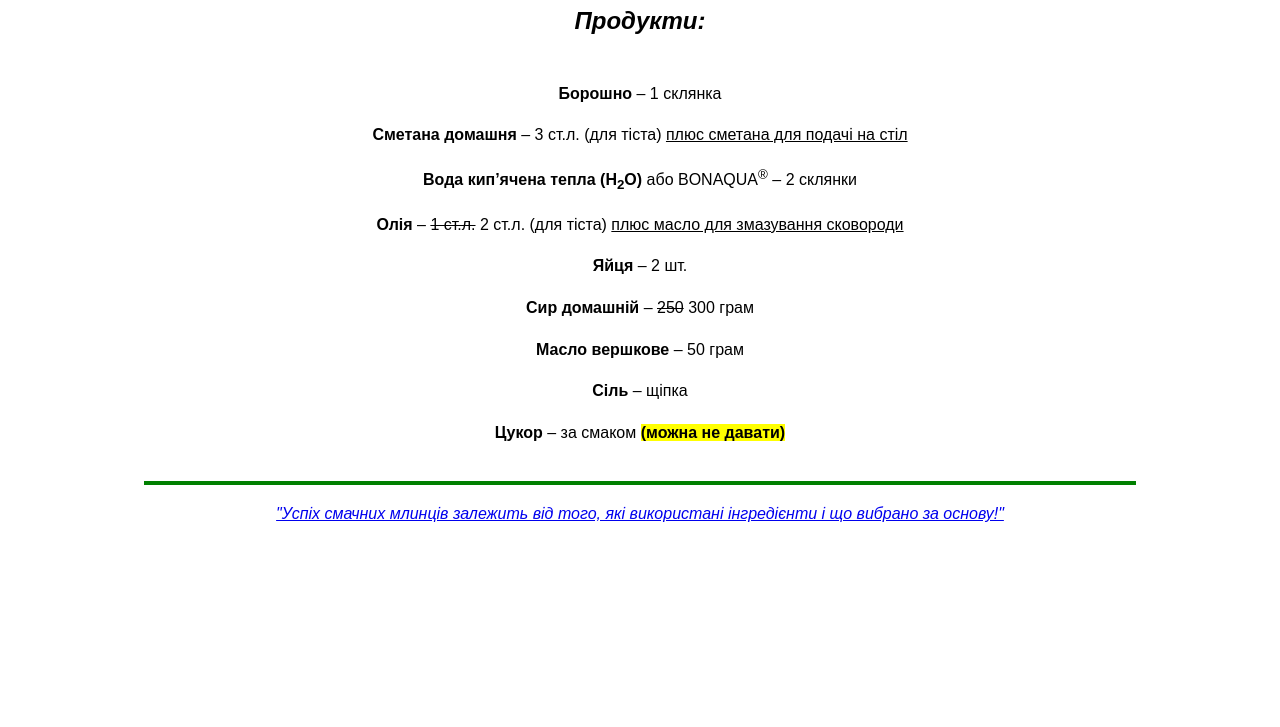
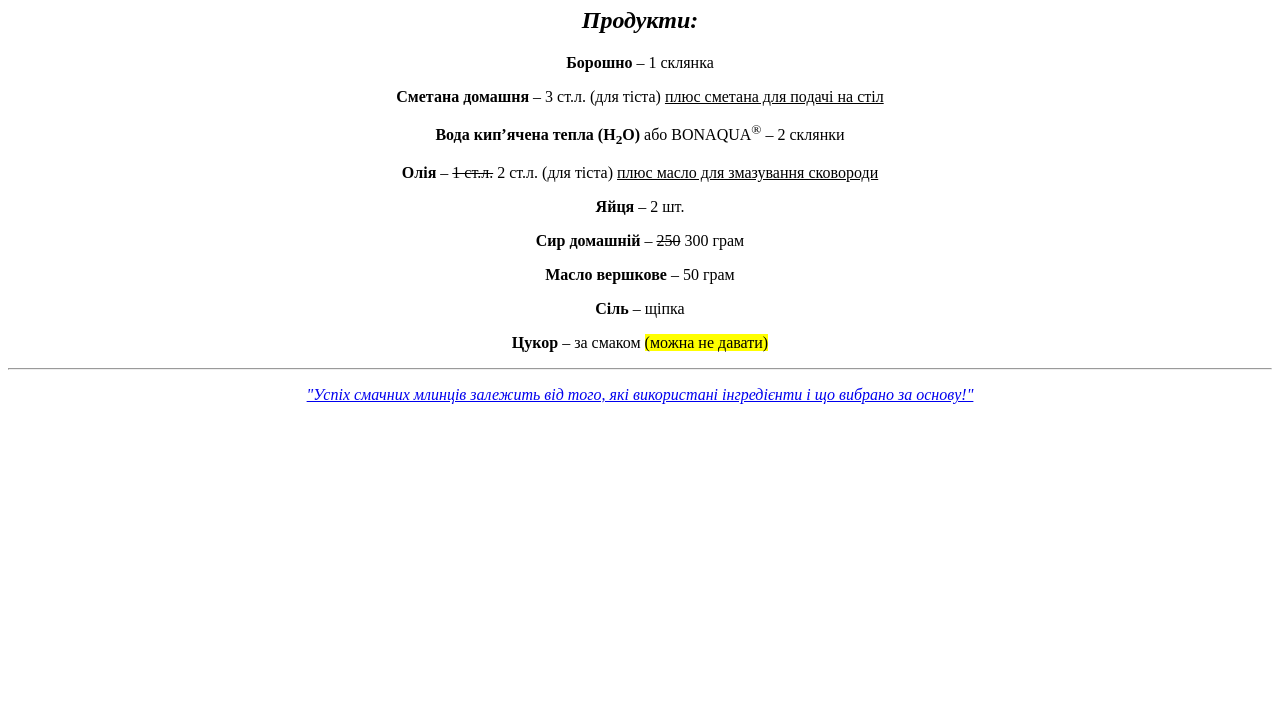
Before and after one commit to dr-Null69/lab-web, a plain HTML site: page laba2/index.html in a window 1280 px wide. Shown: the part 73-800 px from the top of the page. Drawn offline with Linux system fonts and the light colour scheme.

Commit message:
виправлено помилки index.html

```diff
--- a/laba2/index.html
+++ b/laba2/index.html
@@ -3,44 +3,12 @@
 <head>
   <meta charset="UTF-8">
   <title>Млинці з сиром</title>
-  <style>
-    body {
-      font-family: Arial, sans-serif;
-      margin: 20px;
-      text-align: center;
-    }
-    h1 {
-      color: red;
-    }
-    h2 {
-      font-style: italic;
-    }
-    .products {
-      display: inline-block;
-      text-align: center;
-      line-height: 1.6;
-      margin-top: 10px;
-    }
-    .highlight {
-      background-color: yellow;
-      font-weight: bold;
-    }
-    .green-line {
-      border-top: 4px solid green;
-      margin: 20px auto;
-      width: 80%; /* довжина полоски */
-    }
-    .note {
-      font-style: italic;
-      margin-top: 10px;
-    }
-  </style>
 </head>
-<body>
+<body align="center">
   <h1>Млинці з сиром</h1>
 
-  <h2>Продукти:</h2>
-  <div class="products">
+  <h2><i>Продукти:</i></h2>
+
   <p><b>Борошно</b> – 1 склянка</p>
   <p><b>Сметана домашня</b> – 3 ст.л. (для тіста) <u>плюс сметана для подачі на стіл</u></p>
   <p><b>Вода кип’ячена тепла (H<sub>2</sub>O)</b> або BONAQUA<sup>®</sup> – 2 склянки</p>
@@ -49,15 +17,14 @@
   <p><b>Сир домашній</b> – <s>250</s> 300 грам</p>
   <p><b>Масло вершкове</b> – 50 грам</p>
   <p><b>Сіль</b> – щіпка</p>
-    <p><b>Цукор</b> – за смаком <span class="highlight">(можна не давати)</span></p>
-  </div>
+  <p><b>Цукор</b> – за смаком <mark>(можна не давати)</mark></p>
 
-  <div class="green-line"></div>
+  <hr>
 
-  <p class="note">
-    <a href="task2.html"> "Успіх смачних млинців залежить від того,
-    які використані інгредієнти і що вибрано за основу!" </a>
-
-  </p>
+  <p><i>
+    <a href="task2.html">
+      "Успіх смачних млинців залежить від того, які використані інгредієнти і що вибрано за основу!"
+    </a>
+  </i></p>
 </body>
 </html>
```
Lines whose indentation alone changed are shown as unchanged.
